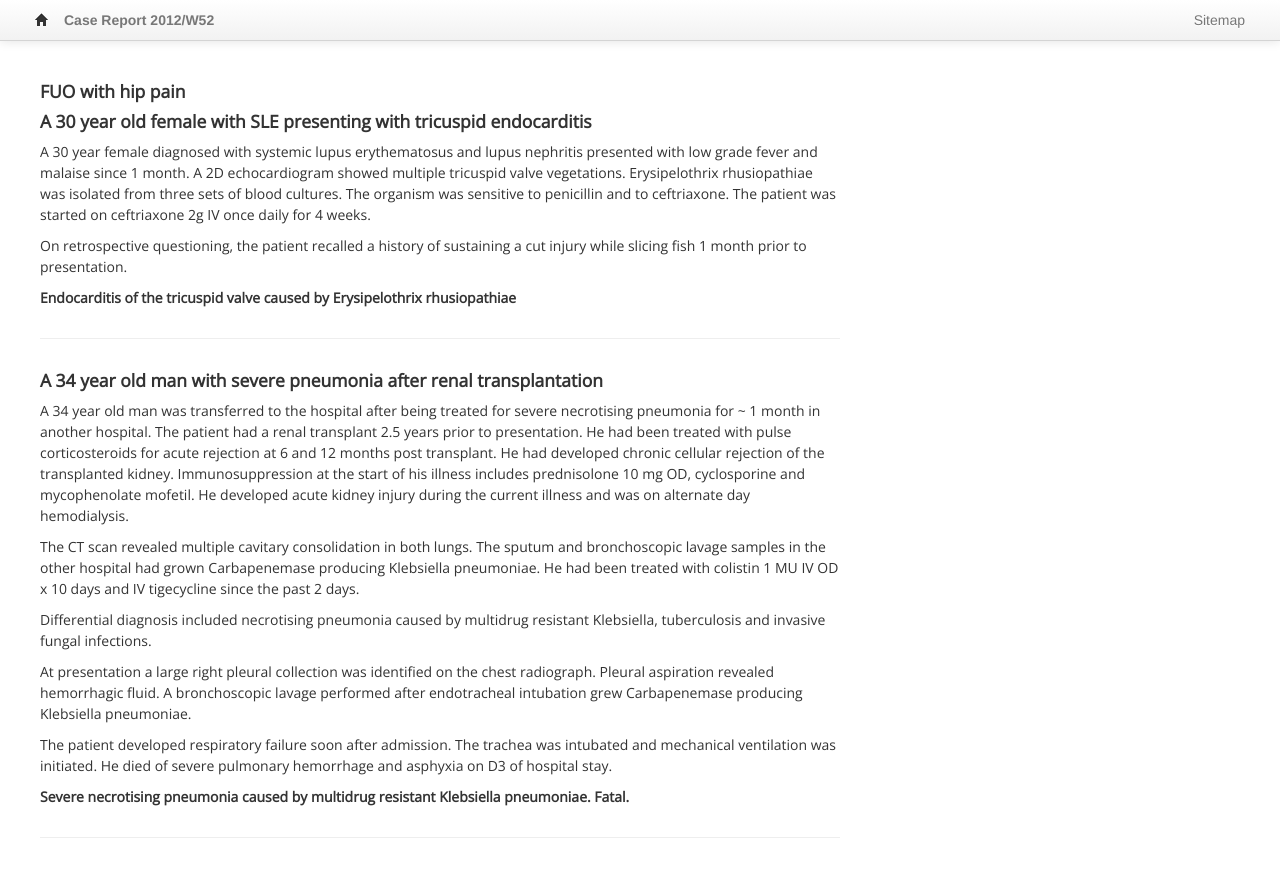
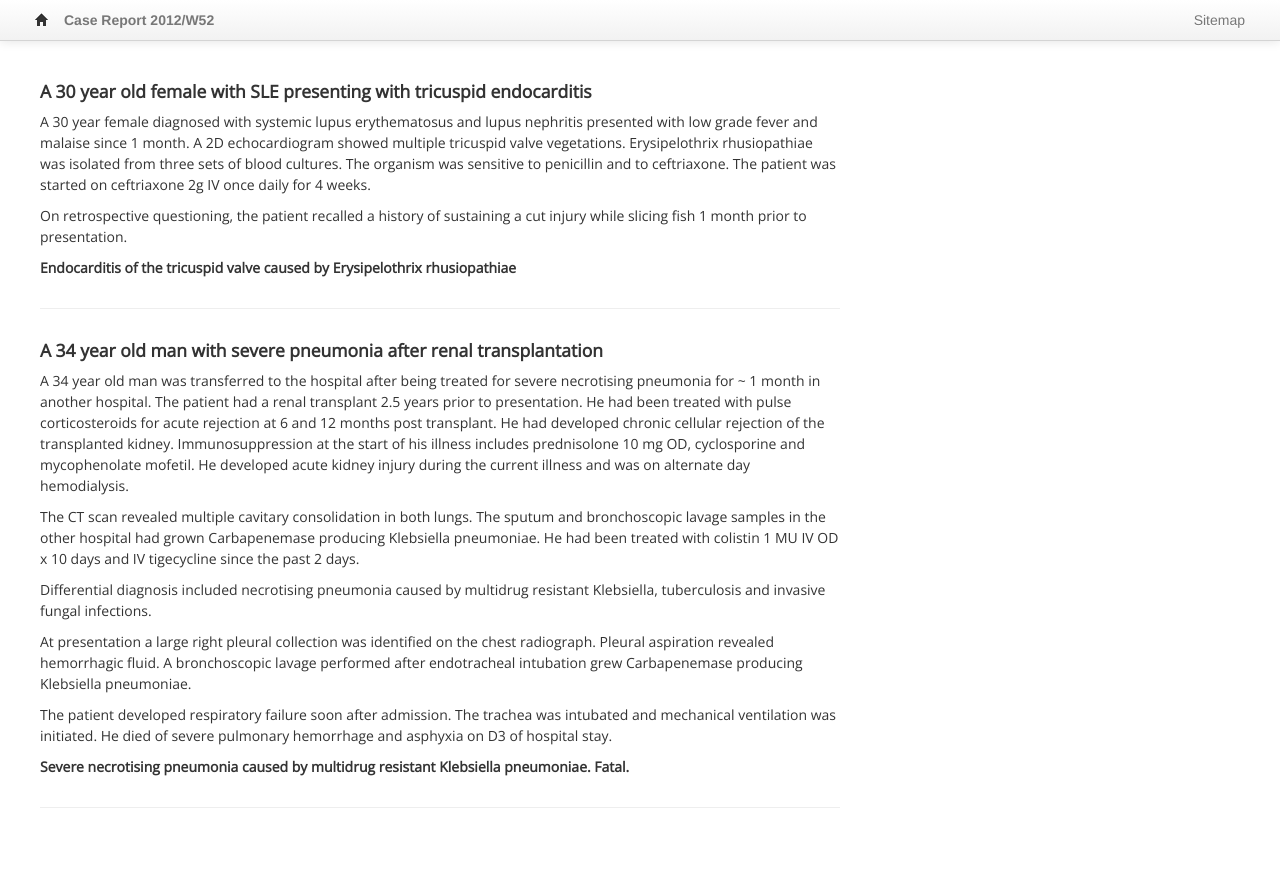
Before and after one commit to ramangaikwad/cbk, a Jekyll site: the page built from files/Cases.2012.Week-52.md, in a window 1280 px wide. Shown: the top 877 px of the page. Built offline with Jekyll 4.4.1, drawn with Linux system fonts in a browser that asks for light colours.

Commit message:
minor correction

```diff
--- a/files/Cases.2012.Week-52.md
+++ b/files/Cases.2012.Week-52.md
@@ -3,7 +3,6 @@ title: Case Report 2012/W52
 layout: page
 ---
 
-#### FUO with hip pain
 #### A 30 year old female with SLE presenting with tricuspid endocarditis
 A 30 year female diagnosed with systemic lupus erythematosus and lupus nephritis presented with low grade fever and malaise since 1 month. A 2D echocardiogram showed multiple tricuspid valve vegetations. Erysipelothrix rhusiopathiae was isolated from three sets of blood cultures. The organism was sensitive to penicillin and to ceftriaxone. The patient was started on ceftriaxone 2g IV once daily for 4 weeks.
 
```
